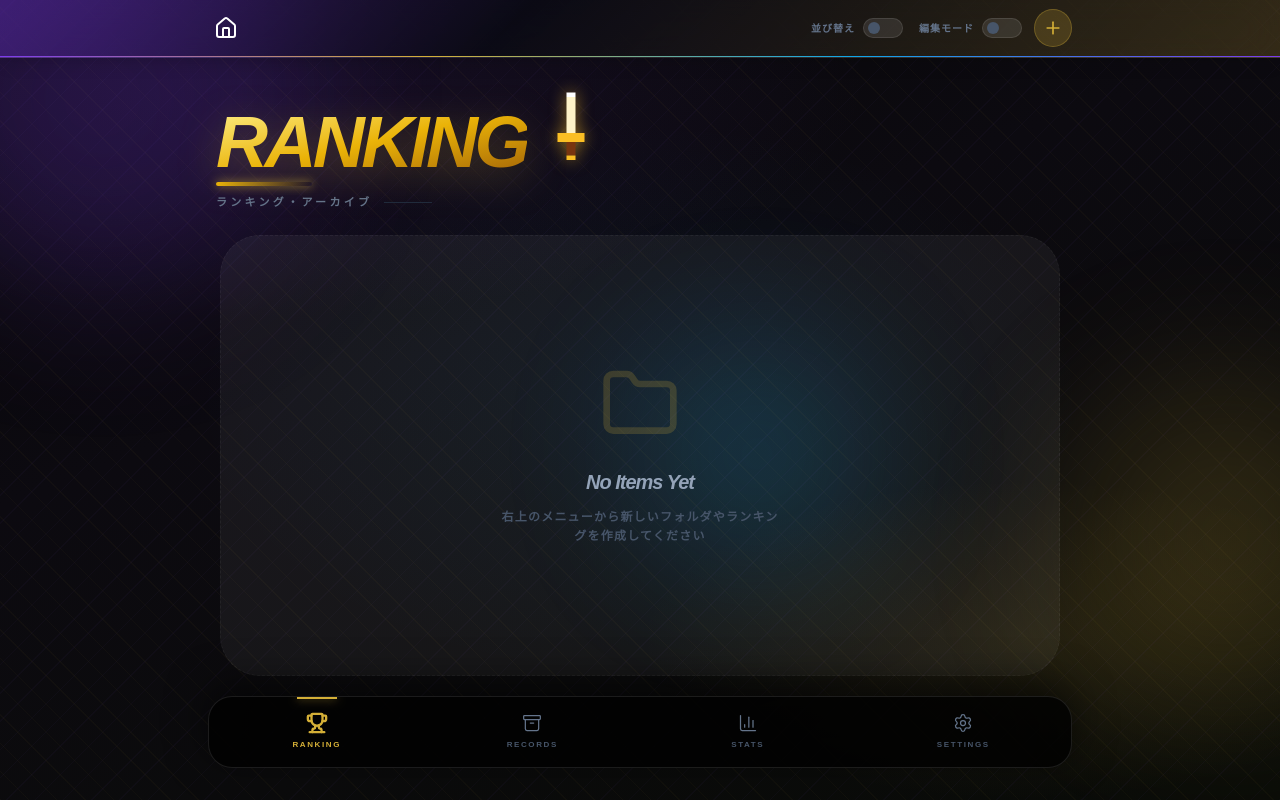
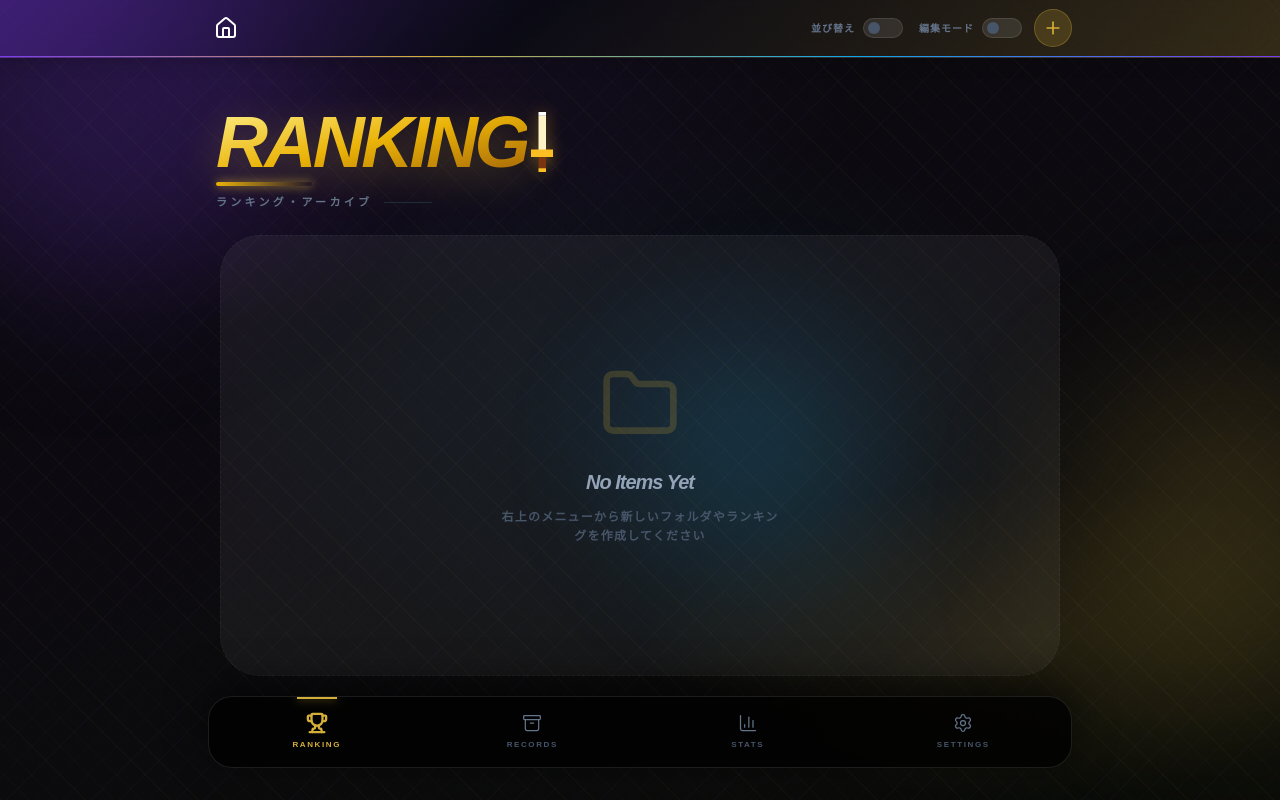
Before and after one commit to junkyardstrike/My-Ranking, a React (Vite) app: page / in a window 1280 px wide. Built offline with nearby package versions, Linux system fonts and the light colour scheme; a web font is replaced by a local one.

Commit message:
Term 130: Disable pixel item animations, remove whitespace, and shrink size to 60 for ultra-tight logo alignment

```diff
--- a/src/components/common/PixelItem.jsx
+++ b/src/components/common/PixelItem.jsx
@@ -6,97 +6,80 @@ const ITEMS = {
     color1: '#fbbf24', // Gold
     color2: '#f59e0b',
     color3: '#fef3c7',
+    viewBox: "5 0 6 16", // Tighten to the sword width
     render: (c1, c2, c3) => (
-      <svg viewBox="0 0 16 16" className="w-full h-full drop-shadow-[0_0_8px_rgba(251,191,36,0.6)]">
-        {/* Blade */}
-        <rect x="7" y="2" width="2" height="10" fill={c3} />
-        <rect x="7" y="1" width="2" height="1" fill="#fff" />
-        {/* Crossguard */}
+      <svg viewBox="5 0 6 16" className="w-full h-full drop-shadow-[0_0_8px_rgba(251,191,36,0.4)]">
+        <rect x="7" y="1" width="2" height="10" fill={c3} />
+        <rect x="7" y="0" width="2" height="1" fill="#fff" />
         <rect x="5" y="10" width="6" height="2" fill={c1} />
-        {/* Hilt */}
         <rect x="7" y="12" width="2" height="3" fill="#78350f" />
         <rect x="7" y="15" width="2" height="1" fill={c1} />
       </svg>
-    ),
-    animation: 'animate-bounce'
+    )
   },
   grimoire: {
     name: 'Grimoire',
     color1: '#3b82f6', // Blue
     color2: '#1d4ed8',
     color3: '#bfdbfe',
+    viewBox: "4 3 8 10", // Tighten to the book size
     render: (c1, c2, c3) => (
-      <svg viewBox="0 0 16 16" className="w-full h-full drop-shadow-[0_0_8px_rgba(59,130,246,0.6)]">
-        {/* Cover */}
+      <svg viewBox="4 3 8 10" className="w-full h-full drop-shadow-[0_0_8px_rgba(59,130,246,0.4)]">
         <rect x="4" y="3" width="8" height="10" fill={c2} />
         <rect x="5" y="4" width="6" height="8" fill={c1} />
-        {/* Pages (side) */}
         <rect x="11" y="4" width="1" height="8" fill="#fff" opacity="0.8" />
-        {/* Magic Symbol */}
         <rect x="7" y="6" width="2" height="4" fill={c3} opacity="0.6" />
         <rect x="6" y="7" width="4" height="2" fill={c3} opacity="0.6" />
       </svg>
-    ),
-    animation: 'animate-[float_3s_infinite_ease-in-out]'
+    )
   },
   potion: {
     name: 'Potion',
     color1: '#10b981', // Emerald
     color2: '#065f46',
     color3: '#a7f3d0',
+    viewBox: "4 2 8 12", // Tighten to the bottle size
     render: (c1, c2, c3) => (
-      <svg viewBox="0 0 16 16" className="w-full h-full drop-shadow-[0_0_8px_rgba(16,185,129,0.6)]">
-        {/* Cork */}
+      <svg viewBox="4 2 8 12" className="w-full h-full drop-shadow-[0_0_8px_rgba(16,185,129,0.4)]">
         <rect x="7" y="2" width="2" height="2" fill="#78350f" />
-        {/* Bottle Neck */}
         <rect x="6" y="4" width="4" height="2" fill="#fff" opacity="0.3" />
-        {/* Bottle Body */}
         <rect x="4" y="6" width="8" height="8" fill="#fff" opacity="0.2" />
-        {/* Liquid */}
         <rect x="5" y="7" width="6" height="6" fill={c1} />
         <rect x="5" y="7" width="6" height="2" fill={c3} opacity="0.4" />
-        {/* Bubble */}
-        <rect x="7" y="9" width="1" height="1" fill="#fff" opacity="0.8" className="animate-pulse" />
       </svg>
-    ),
-    animation: 'animate-[pulse_2s_infinite_ease-in-out]'
+    )
   },
   key: {
     name: 'Key',
     color1: '#a855f7', // Purple
     color2: '#7e22ce',
     color3: '#e9d5ff',
+    viewBox: "6 2 5 12", // Tighten to the key size
     render: (c1, c2, c3) => (
-      <svg viewBox="0 0 16 16" className="w-full h-full drop-shadow-[0_0_8px_rgba(168,85,247,0.6)]">
-        {/* Head */}
+      <svg viewBox="6 2 5 12" className="w-full h-full drop-shadow-[0_0_8px_rgba(168,85,247,0.4)]">
         <rect x="6" y="2" width="4" height="4" fill={c1} />
         <rect x="7" y="3" width="2" height="2" fill="#000" opacity="0.4" />
-        {/* Shaft */}
         <rect x="7" y="6" width="2" height="8" fill={c1} />
-        {/* Teeth */}
         <rect x="9" y="10" width="2" height="1" fill={c1} />
         <rect x="9" y="12" width="2" height="1" fill={c1} />
       </svg>
-    ),
-    animation: 'animate-[spin_4s_infinite_linear]'
+    )
   }
 };
 
-const PixelItem = ({ type = 'sword', size = 48, className = "" }) => {
+const PixelItem = ({ type = 'sword', size = 72, className = "" }) => {
   const item = ITEMS[type] || ITEMS.sword;
+
+  // Calculate aspect ratio based on viewBox to keep correct width
+  const [vx, vy, vw, vh] = item.viewBox.split(' ').map(Number);
+  const width = (vw / vh) * size;
 
   return (
     <div
-      className={`inline-block ${item.animation} ${className}`}
-      style={{ width: size, height: size }}
+      className={`inline-block flex-shrink-0 ${className}`}
+      style={{ width: width, height: size }}
     >
       {item.render(item.color1, item.color2, item.color3)}
-      <style dangerouslySetInnerHTML={{__html: `
-        @keyframes float {
-          0%, 100% { transform: translateY(0); }
-          50% { transform: translateY(-8px); }
-        }
-      `}} />
     </div>
   );
 };
--- a/src/views/AllRankingsView.jsx
+++ b/src/views/AllRankingsView.jsx
@@ -99,11 +99,11 @@ export default function AllRankingsView() {
       <div className="space-y-6">
       <div className="flex items-start justify-between mb-10">
         <div className="flex flex-col gap-1">
-          <div className="relative flex items-center gap-2">
+          <div className="relative flex items-center gap-1">
             <h1 className="text-5xl sm:text-7xl font-black tracking-tighter uppercase italic leading-none text-transparent bg-clip-text bg-gradient-to-br from-blue-200 via-blue-500 to-blue-700 drop-shadow-[0_10px_20px_rgba(59,130,246,0.3)]">
               Records
             </h1>
-            <PixelItem type="grimoire" size={72} className="flex-shrink-0" />
+            <PixelItem type="grimoire" size={60} />
             <div className="absolute -bottom-2 left-0 w-24 h-1 bg-gradient-to-r from-blue-500 via-blue-500/50 to-transparent rounded-full shadow-[0_0_10px_rgba(59,130,246,0.8)]" />
           </div>
           <p className="text-[11px] text-slate-500 font-black tracking-[0.3em] mt-3 flex items-center gap-3">
--- a/src/views/FolderView.jsx
+++ b/src/views/FolderView.jsx
@@ -319,11 +319,11 @@ export default function FolderView() {
       `}</style>
       <div className="flex items-start justify-between mb-10 premium-section-animate" style={{ animationDelay: '0ms' }}>
         <div className="flex flex-col gap-1">
-          <div className="relative flex items-center gap-2">
+          <div className="relative flex items-center gap-1">
             <h1 className="text-5xl sm:text-7xl font-black tracking-tighter uppercase italic leading-none text-transparent bg-clip-text bg-gradient-to-br from-yellow-200 via-yellow-500 to-yellow-700 drop-shadow-[0_10px_20px_rgba(212,175,55,0.3)]">
               {isRoot ? 'Ranking' : currentFolder?.name}
             </h1>
-            <PixelItem type="sword" size={72} className="flex-shrink-0" />
+            <PixelItem type="sword" size={60} />
             <div className="absolute -bottom-2 left-0 w-24 h-1 bg-gradient-to-r from-yellow-500 via-yellow-500/50 to-transparent rounded-full shadow-[0_0_10px_rgba(212,175,55,0.8)]" />
           </div>
           <p className="text-[11px] text-slate-500 font-black tracking-[0.3em] mt-3 flex items-center gap-3">
--- a/src/views/SettingsView.jsx
+++ b/src/views/SettingsView.jsx
@@ -78,11 +78,11 @@ export default function SettingsView() {
     <div className="space-y-6 animate-in fade-in duration-700 pt-2 sm:pt-4 pb-20">
       <div className="flex items-start justify-between mb-10">
         <div className="flex flex-col gap-1">
-          <div className="relative flex items-center gap-2">
+          <div className="relative flex items-center gap-1">
             <h1 className="text-5xl sm:text-7xl font-black tracking-tighter uppercase italic leading-none text-transparent bg-clip-text bg-gradient-to-br from-purple-200 via-purple-500 to-purple-700 drop-shadow-[0_10px_20px_rgba(168,85,247,0.3)]">
               Settings
             </h1>
-            <PixelItem type="key" size={72} className="flex-shrink-0" />
+            <PixelItem type="key" size={60} />
             <div className="absolute -bottom-2 left-0 w-24 h-1 bg-gradient-to-r from-purple-500 via-purple-500/50 to-transparent rounded-full shadow-[0_0_10px_rgba(168,85,247,0.8)]" />
           </div>
           <p className="text-[11px] text-slate-500 font-black tracking-[0.3em] mt-3 flex items-center gap-3">
--- a/src/views/StatsView.jsx
+++ b/src/views/StatsView.jsx
@@ -229,11 +229,11 @@ export default function StatsView() {
     <div className="animate-in fade-in duration-700 space-y-4 pb-32">
       <div className="flex items-start justify-between mb-10 premium-section-animate" style={{ animationDelay: '0ms' }}>
         <div className="flex flex-col gap-1">
-          <div className="relative flex items-center gap-2">
+          <div className="relative flex items-center gap-1">
             <h1 className="text-5xl sm:text-7xl font-black tracking-tighter uppercase italic leading-none text-transparent bg-clip-text bg-gradient-to-br from-emerald-200 via-emerald-500 to-emerald-700 drop-shadow-[0_10px_20px_rgba(16,185,129,0.3)]">
               Stats
             </h1>
-            <PixelItem type="potion" size={72} className="flex-shrink-0" />
+            <PixelItem type="potion" size={60} />
             <div className="absolute -bottom-2 left-0 w-24 h-1 bg-gradient-to-r from-emerald-500 via-emerald-500/50 to-transparent rounded-full shadow-[0_0_10px_rgba(16,185,129,0.8)]" />
           </div>
           <p className="text-[11px] text-slate-500 font-black tracking-[0.3em] mt-3 flex items-center gap-3">
```
